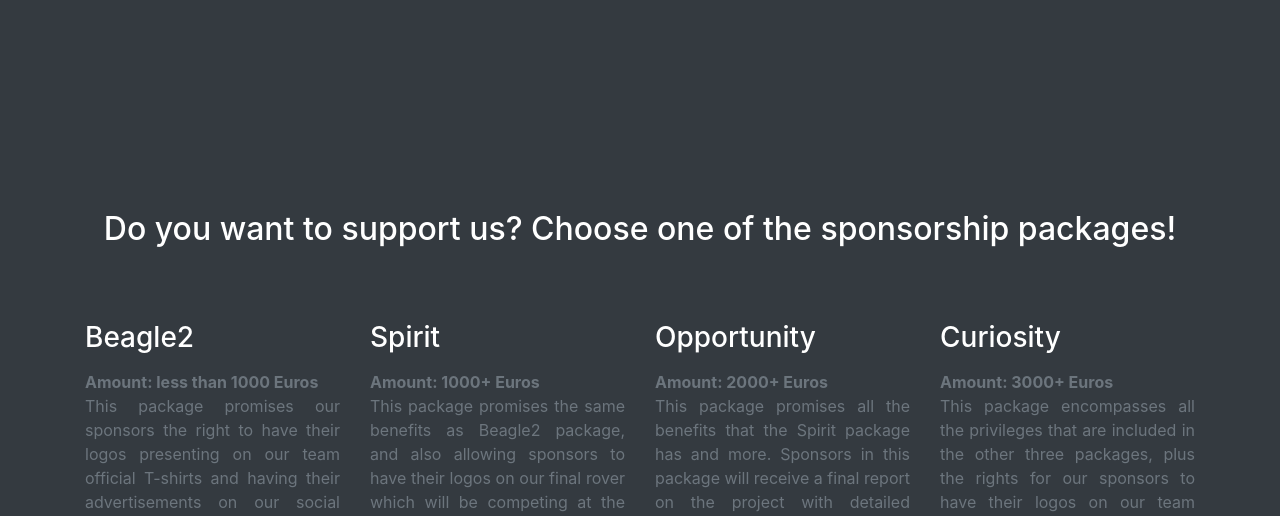
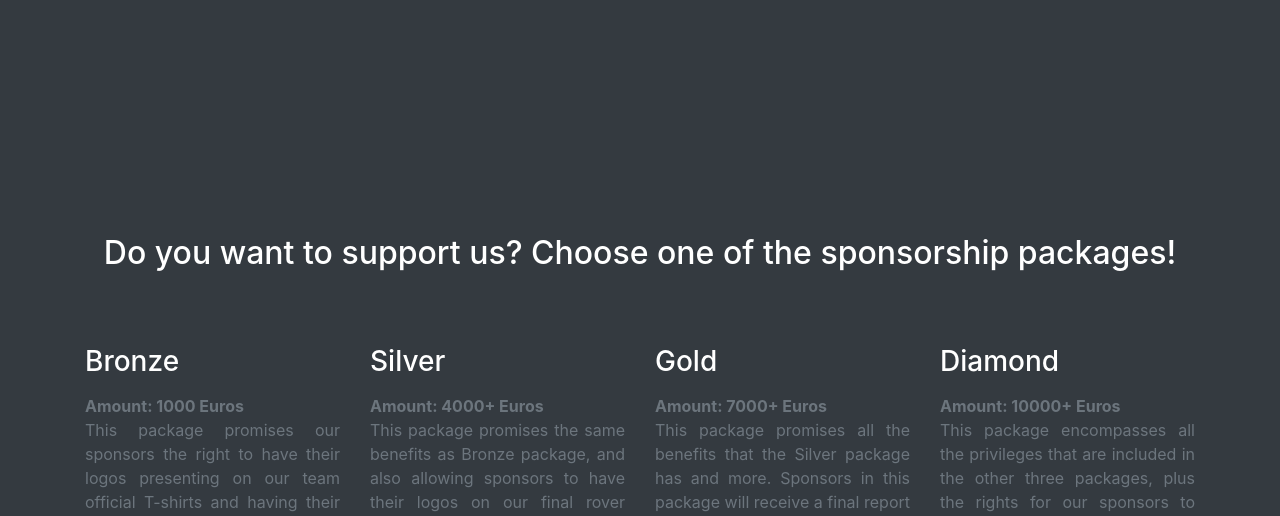
Before and after one commit to r2mars/r2mars.github.io, a website with bundled scripts: page index.html in a window 1280 px wide. Shown: the part 2996-3512 px from the top of the page. Built offline with nearby package versions, Linux system fonts and the light colour scheme.

Commit message:
Update index.html

```diff
--- a/index.html
+++ b/index.html
@@ -80,9 +80,9 @@
           <div class="col-lg-8 mx-auto text-center">
             <h2 class="section-heading text-white">About us</h2>
             <hr class="light my-4">
-            <p class="text-faded mb-4">We are a group of students from Hochschule Ravensburg-Weingarten (Germany) who decided to start building a robot for University Rover Challenge 2019! <br/>
-            It's a competition taking place in US, Utah, where students from all around the world show their designs. More about the competition:
-          <a class="text-white" href="http://urc.marssociety.org/" target=”_blank”>URC 2019</a></p>
+            <p class="text-faded mb-4">We are a group of students from Hochschule Ravensburg-Weingarten (Germany) who decided to start building a robot for Rover Challenge! <br/>
+            The rover challenges are  Worldwide competitions where students from all around the world show their designs. More about the competition we will take part of in our first season:
+          <a class="text-white" href="https://circ.cstag.ca/" target=”_blank”>CIRC 2019</a></p>
             <a class="btn btn-light btn-xl js-scroll-trigger" href="#services">Our project</a>
           </div>
         </div>
@@ -247,34 +247,34 @@
         <div class="row">
           <div class="col-lg-3 col-md-6 text-justify">
             <div class="service-box mt-5 mx-auto">
-              <h3 class="mb-3">Beagle2</h3>
-              <p class="text-muted mb-0"><b>Amount: less than 1000 Euros</b> </br>
+              <h3 class="mb-3">Bronze</h3>
+              <p class="text-muted mb-0"><b>Amount:  1000 Euros</b> </br>
 
 This package promises our sponsors the right to have their logos presenting on our team official T-shirts and having their advertisements on our social media sites with our recognition for their support.</p>
             </div>
           </div>
           <div class="col-lg-3 col-md-6 text-justify">
             <div class="service-box mt-5 mx-auto">
-              <h3 class="mb-3">Spirit</h3>
-              <p class="text-muted mb-0"><b>Amount: 1000+ Euros</b>  </br>
+              <h3 class="mb-3">Silver</h3>
+              <p class="text-muted mb-0"><b>Amount: 4000+ Euros</b>  </br>
 
-This package promises the same benefits as Beagle2 package, and also allowing sponsors to have their logos on our final rover which will be competing at the competition. On top of that, we will also include the sponsors' logos on our official brochures.</p>
+This package promises the same benefits as Bronze package, and also allowing sponsors to have their logos on our final rover which will be competing at the competition. On top of that, we will also include the sponsors' logos on our official brochures.</p>
             </div>
           </div>
           <div class="col-lg-3 col-md-6 text-justify">
             <div class="service-box mt-5 mx-auto">
 
-              <h3 class="mb-3">Opportunity</h3>
-              <p class="text-muted mb-0"><b>Amount: 2000+ Euros</b>  </br>
+              <h3 class="mb-3">Gold</h3>
+              <p class="text-muted mb-0"><b>Amount: 7000+ Euros</b>  </br>
 
-This package promises all the benefits that the Spirit package has and more. Sponsors in this package will receive a final report on the project with detailed financial records and their sponsorship will be acknowledged in the report. Moreover, they will also have their logos on our website.</p>
+This package promises all the benefits that the Silver package has and more. Sponsors in this package will receive a final report on the project with detailed financial records and their sponsorship will be acknowledged in the report. Moreover, they will also have their logos on our website.</p>
             </div>
           </div>
           <div class="col-lg-3 col-md-6 text-justify">
             <div class="service-box mt-5 mx-auto">
 
-              <h3 class="mb-3">Curiosity</h3>
-              <p class="text-muted mb-0"><b>Amount: 3000+ Euros</b>  </br>
+              <h3 class="mb-3">Diamond</h3>
+              <p class="text-muted mb-0"><b>Amount: 10000+ Euros</b>  </br>
 
 This package encompasses all the privileges that are included in the other three packages, plus the rights for our sponsors to have their logos on our team banner or flag at the competition and also on our project's official posters and flyers.</p>
             </div>
```
